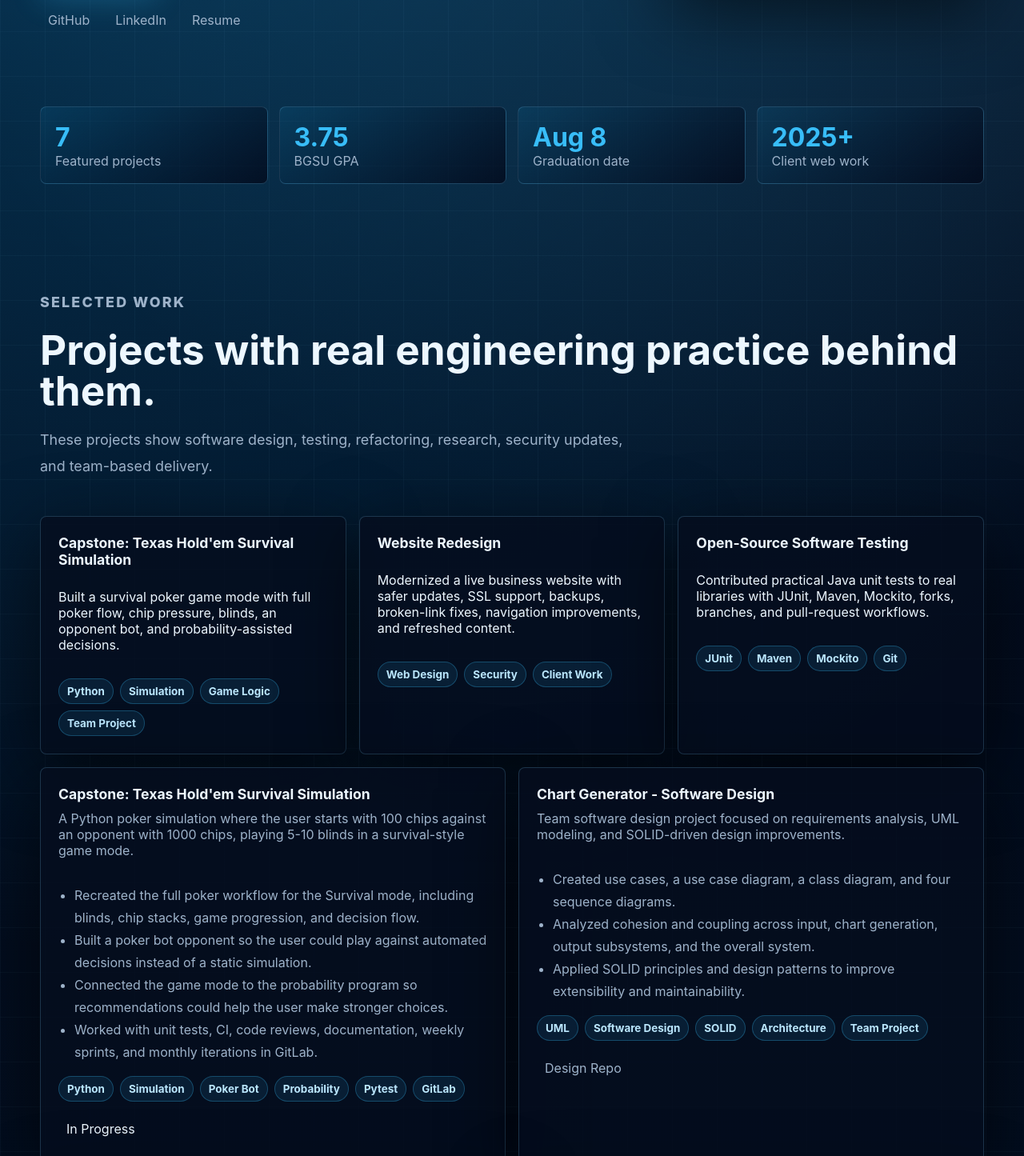
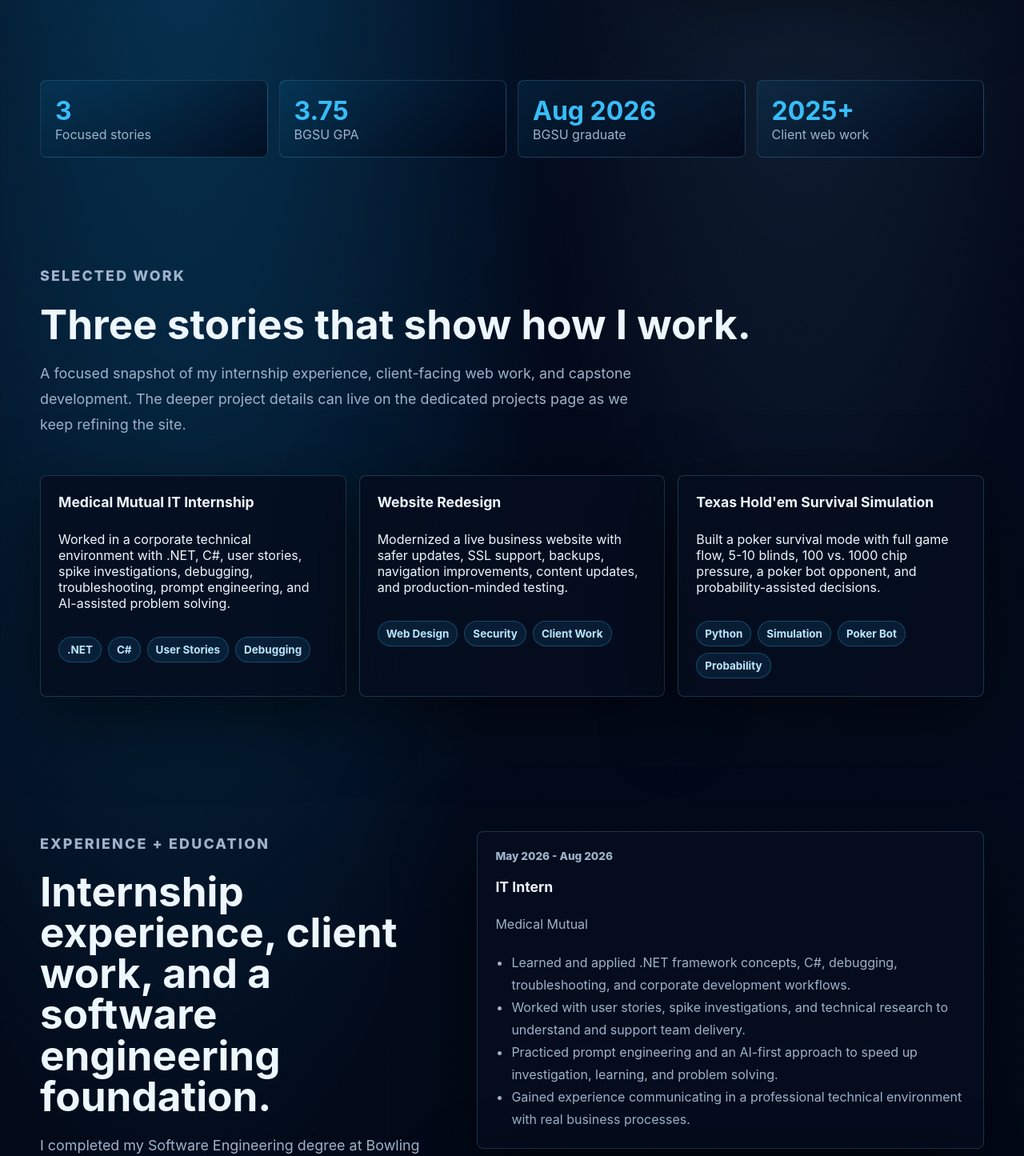
Before and after one commit to Nicklavi11/WebPortfolio, an Angular app: page / in a window 1280 px wide. Shown: the part 745-2190 px from the top of the page at 80% size. Built offline with nearby package versions, Linux system fonts and the light colour scheme.

Commit message:
Simplify homepage featured work

```diff
--- a/src/app/app.html
+++ b/src/app/app.html
@@ -44,7 +44,7 @@
         <p class="eyebrow">Full-Stack Developer | Entry-Level Technical Candidate</p>
         <h1>Developer ready to build, learn, and contribute on day one.</h1>
         <p class="lead">
-          Hi, I'm Nicholas Laviano. I am graduating with a software engineering degree on August 8, 2026, and I am looking for a full-time technical role where I can grow into a strong full-stack developer. I care about clean code, useful software, clear communication, and solving problems with steady effort.
+          Hi, I'm Nicholas Laviano, a software engineering graduate looking for a full-time technical role. I want to grow into a strong full-stack developer, contribute to real teams, and build software that is clean, useful, and dependable.
         </p>
 
         <div class="hero-actions">
@@ -72,16 +72,16 @@
 
     <section class="section-band stats-band" aria-label="Portfolio snapshot">
       <div class="stat">
-        <strong>7</strong>
-        <span>Featured projects</span>
+        <strong>3</strong>
+        <span>Focused stories</span>
       </div>
       <div class="stat">
         <strong>3.75</strong>
         <span>BGSU GPA</span>
       </div>
       <div class="stat">
-        <strong>Aug 8</strong>
-        <span>Graduation date</span>
+        <strong>Aug 2026</strong>
+        <span>BGSU graduate</span>
       </div>
       <div class="stat">
         <strong>2025+</strong>
@@ -92,9 +92,9 @@
     <section id="projects" class="section-band">
       <div class="section-head">
         <p class="eyebrow">Selected work</p>
-        <h2>Projects with real engineering practice behind them.</h2>
+        <h2>Three stories that show how I work.</h2>
         <p>
-          These projects show software design, testing, refactoring, research, security updates, and team-based delivery.
+          A focused snapshot of my internship experience, client-facing web work, and capstone development. The deeper project details can live on the dedicated projects page as we keep refining the site.
         </p>
       </div>
 
@@ -111,39 +111,6 @@
           </article>
         }
       </div>
-
-      <div class="project-grid">
-        @for (project of projects; track project.title) {
-          <article class="project-card">
-            <div>
-              <h3>{{ project.title }}</h3>
-              <p>{{ project.summary }}</p>
-            </div>
-
-            <ul>
-              @for (bullet of project.bullets; track bullet) {
-                <li>{{ bullet }}</li>
-              }
-            </ul>
-
-            <div class="tags">
-              @for (tag of project.tags; track tag) {
-                <span>{{ tag }}</span>
-              }
-            </div>
-
-            <div class="card-links">
-              @for (link of project.links; track link.label) {
-                @if (link.href) {
-                  <a [href]="link.href" target="_blank" rel="noreferrer">{{ link.label }}</a>
-                } @else {
-                  <span>{{ link.label }}</span>
-                }
-              }
-            </div>
-          </article>
-        }
-      </div>
     </section>
 
     <section id="experience" class="section-band split-section">
@@ -151,7 +118,7 @@
         <p class="eyebrow">Experience + education</p>
         <h2>Internship experience, client work, and a software engineering foundation.</h2>
         <p>
-          I am finishing my Software Engineering degree at Bowling Green State University while building practical experience through an IT internship, client web work, team projects, testing, and design.
+          I completed my Software Engineering degree at Bowling Green State University while building practical experience through an IT internship, client web work, team projects, testing, and design.
         </p>
       </div>
 
@@ -170,7 +137,7 @@
         }
 
         <article class="timeline-item education">
-          <p class="date">Graduating August 8, 2026</p>
+          <p class="date">Aug 2026</p>
           <h3>B.S. Software Engineering</h3>
           <p class="org">Bowling Green State University</p>
           <p>GPA: 3.75 | Dean's List</p>
--- a/src/app/app.ts
+++ b/src/app/app.ts
@@ -17,7 +17,7 @@ export class App {
   ];
 
   protected readonly highlights = [
-    'B.S. Software Engineering, BGSU - Graduating August 8, 2026',
+    'B.S. Software Engineering graduate, BGSU - Aug 2026',
     '3.75 GPA and Dean\'s List recognition',
     'Seeking full-time entry-level software, full-stack, IT, QA, or technical roles',
     'Medical Mutual IT internship experience with .NET, C#, debugging, and user stories',
@@ -26,19 +26,19 @@ export class App {
 
   protected readonly featuredProjects = [
     {
-      title: 'Capstone: Texas Hold\'em Survival Simulation',
-      summary: 'Built a survival poker game mode with full poker flow, chip pressure, blinds, an opponent bot, and probability-assisted decisions.',
-      tags: ['Python', 'Simulation', 'Game Logic', 'Team Project']
+      title: 'Medical Mutual IT Internship',
+      summary: 'Worked in a corporate technical environment with .NET, C#, user stories, spike investigations, debugging, troubleshooting, prompt engineering, and AI-assisted problem solving.',
+      tags: ['.NET', 'C#', 'User Stories', 'Debugging']
     },
     {
       title: 'Website Redesign',
-      summary: 'Modernized a live business website with safer updates, SSL support, backups, broken-link fixes, navigation improvements, and refreshed content.',
+      summary: 'Modernized a live business website with safer updates, SSL support, backups, navigation improvements, content updates, and production-minded testing.',
       tags: ['Web Design', 'Security', 'Client Work']
     },
     {
-      title: 'Open-Source Software Testing',
-      summary: 'Contributed practical Java unit tests to real libraries with JUnit, Maven, Mockito, forks, branches, and pull-request workflows.',
-      tags: ['JUnit', 'Maven', 'Mockito', 'Git']
+      title: 'Texas Hold\'em Survival Simulation',
+      summary: 'Built a poker survival mode with full game flow, 5-10 blinds, 100 vs. 1000 chip pressure, a poker bot opponent, and probability-assisted decisions.',
+      tags: ['Python', 'Simulation', 'Poker Bot', 'Probability']
     }
   ];
 
@@ -132,7 +132,7 @@ export class App {
     {
       role: 'IT Intern',
       org: 'Medical Mutual',
-      date: 'May 2026 - August 2026',
+      date: 'May 2026 - Aug 2026',
       bullets: [
         'Learned and applied .NET framework concepts, C#, debugging, troubleshooting, and corporate development workflows.',
         'Worked with user stories, spike investigations, and technical research to understand and support team delivery.',
@@ -154,7 +154,7 @@ export class App {
     {
       role: 'Certified Trainer',
       org: 'Chipotle',
-      date: '2022 - July 2026',
+      date: '2022 - Jul 2026',
       bullets: [
         'Train new employees on procedures and quality standards in a fast-paced environment.',
         'Practice communication, teamwork, and reliability while balancing college coursework.'
--- a/src/styles.css
+++ b/src/styles.css
@@ -40,13 +40,33 @@ textarea {
   min-height: 100vh;
   overflow-x: hidden;
   color: var(--text);
+  position: relative;
   background:
-    linear-gradient(90deg, rgba(125, 211, 252, 0.04) 1px, transparent 1px),
-    linear-gradient(rgba(125, 211, 252, 0.035) 1px, transparent 1px),
-    radial-gradient(circle at 12% 4%, rgba(14, 165, 233, 0.34), transparent 28%),
-    radial-gradient(circle at 82% 2%, rgba(125, 211, 252, 0.16), transparent 22%),
-    linear-gradient(180deg, #020617 0%, #031021 45%, #020617 100%);
-  background-size: 56px 56px, 56px 56px, auto, auto, auto;
+    radial-gradient(ellipse at 18% 10%, rgba(14, 165, 233, 0.3), transparent 34%),
+    radial-gradient(ellipse at 78% 0%, rgba(125, 211, 252, 0.18), transparent 28%),
+    linear-gradient(135deg, rgba(56, 189, 248, 0.08) 0 1px, transparent 1px 26px),
+    linear-gradient(180deg, #020617 0%, #030b1c 38%, #01040d 100%);
+  background-size: auto, auto, 28px 28px, auto;
+}
+
+.site-shell::before {
+  content: "";
+  position: fixed;
+  inset: 0;
+  z-index: 0;
+  pointer-events: none;
+  background:
+    linear-gradient(115deg, transparent 0 38%, rgba(56, 189, 248, 0.08) 39%, transparent 44%),
+    radial-gradient(circle at 50% 110%, rgba(14, 165, 233, 0.16), transparent 38%);
+  mask-image: linear-gradient(to bottom, black, transparent 85%);
+}
+
+.site-header,
+.mobile-nav,
+main,
+.site-footer {
+  position: relative;
+  z-index: 1;
 }
 
 .skip-link {
@@ -208,6 +228,7 @@ textarea {
   gap: 32px;
   min-height: calc(100vh - 84px);
   position: relative;
+  animation: heroEnter 800ms ease-out both;
 }
 
 .hero::before {
@@ -220,6 +241,7 @@ textarea {
   border-radius: 50%;
   box-shadow: 0 0 90px rgba(56, 189, 248, 0.24);
   pointer-events: none;
+  animation: softPulse 5s ease-in-out infinite;
 }
 
 .eyebrow {
@@ -381,6 +403,17 @@ h3 {
   margin-bottom: 28px;
 }
 
+.section-head,
+.stat,
+.feature-card,
+.timeline-item,
+.skill-card,
+.contact-band {
+  animation: fadeUp both;
+  animation-timeline: view();
+  animation-range: entry 8% cover 34%;
+}
+
 .section-head.compact {
   align-content: start;
   margin-bottom: 0;
@@ -410,6 +443,21 @@ h3 {
   align-content: start;
   gap: 16px;
   padding: 22px;
+}
+
+.feature-card,
+.timeline-item,
+.skill-card,
+.stat {
+  transition: transform 180ms ease, border-color 180ms ease, background 180ms ease;
+}
+
+.feature-card:hover,
+.timeline-item:hover,
+.skill-card:hover,
+.stat:hover {
+  transform: translateY(-4px);
+  border-color: rgba(125, 211, 252, 0.42);
 }
 
 .project-card {
@@ -498,6 +546,54 @@ h3 {
   gap: 8px;
 }
 
+@keyframes heroEnter {
+  from {
+    opacity: 0;
+    transform: translateY(18px);
+  }
+
+  to {
+    opacity: 1;
+    transform: translateY(0);
+  }
+}
+
+@keyframes fadeUp {
+  from {
+    opacity: 0;
+    transform: translateY(34px);
+  }
+
+  to {
+    opacity: 1;
+    transform: translateY(0);
+  }
+}
+
+@keyframes softPulse {
+  0%,
+  100% {
+    opacity: 0.58;
+    transform: scale(1);
+  }
+
+  50% {
+    opacity: 0.95;
+    transform: scale(1.05);
+  }
+}
+
+@media (prefers-reduced-motion: reduce) {
+  *,
+  *::before,
+  *::after {
+    animation-duration: 1ms !important;
+    animation-iteration-count: 1 !important;
+    scroll-behavior: auto !important;
+    transition-duration: 1ms !important;
+  }
+}
+
 @media (max-width: 900px) {
   .site-nav {
     display: none;
```
